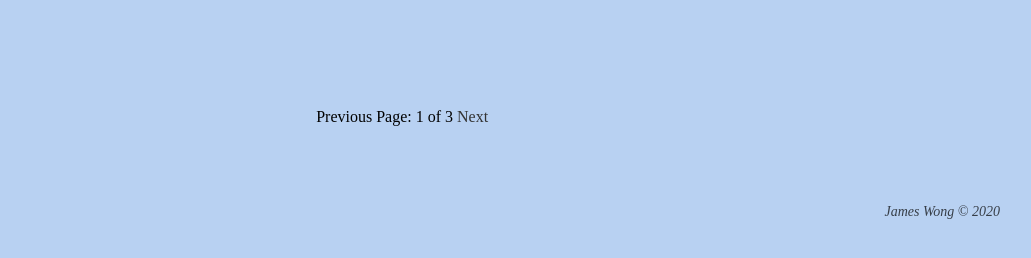
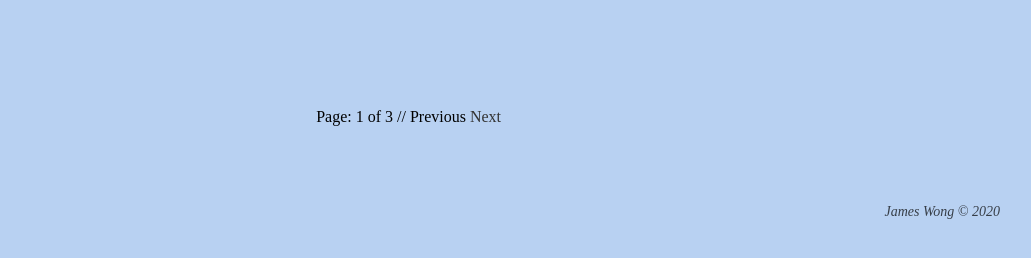
Before and after one commit to jazenwong/wong-blog, a Jekyll site: the page built from index.html, in a window 1280 px wide. Shown: the part 518-776 px from the top of the page, without its empty margins (124-1155 px from the left). Built offline with Jekyll 4.4.1, drawn with Linux system fonts in a browser that asks for light colours; some web fonts are replaced; the list of posts is cut into pages by our own code.

Commit message:
pagination

```diff
--- a/_layouts/home.html
+++ b/_layouts/home.html
@@ -18,18 +18,18 @@
 
   <!-- Pagination links -->
   <div class="pagination">
+    <span class="page_number ">
+      Page: {{ paginator.page }} of {{ paginator.total_pages }} //
+    </span>
     {% if paginator.previous_page %}
-      <a href="{{ paginator.previous_page_path }}" class="previous">
+      <a href="{{ site.baseurl }}{{ paginator.previous_page_path }}" class="previous">
         Previous
       </a>
     {% else %}
       <span class="previous">Previous</span>
     {% endif %}
-    <span class="page_number ">
-      Page: {{ paginator.page }} of {{ paginator.total_pages }}
-    </span>
     {% if paginator.next_page %}
-      <a href="{{ paginator.next_page_path }}" class="next">Next</a>
+      <a href="{{ site.baseurl }}{{ paginator.next_page_path }}" class="next">Next</a>
     {% else %}
       <span class="next ">Next</span>
     {% endif %}
```
